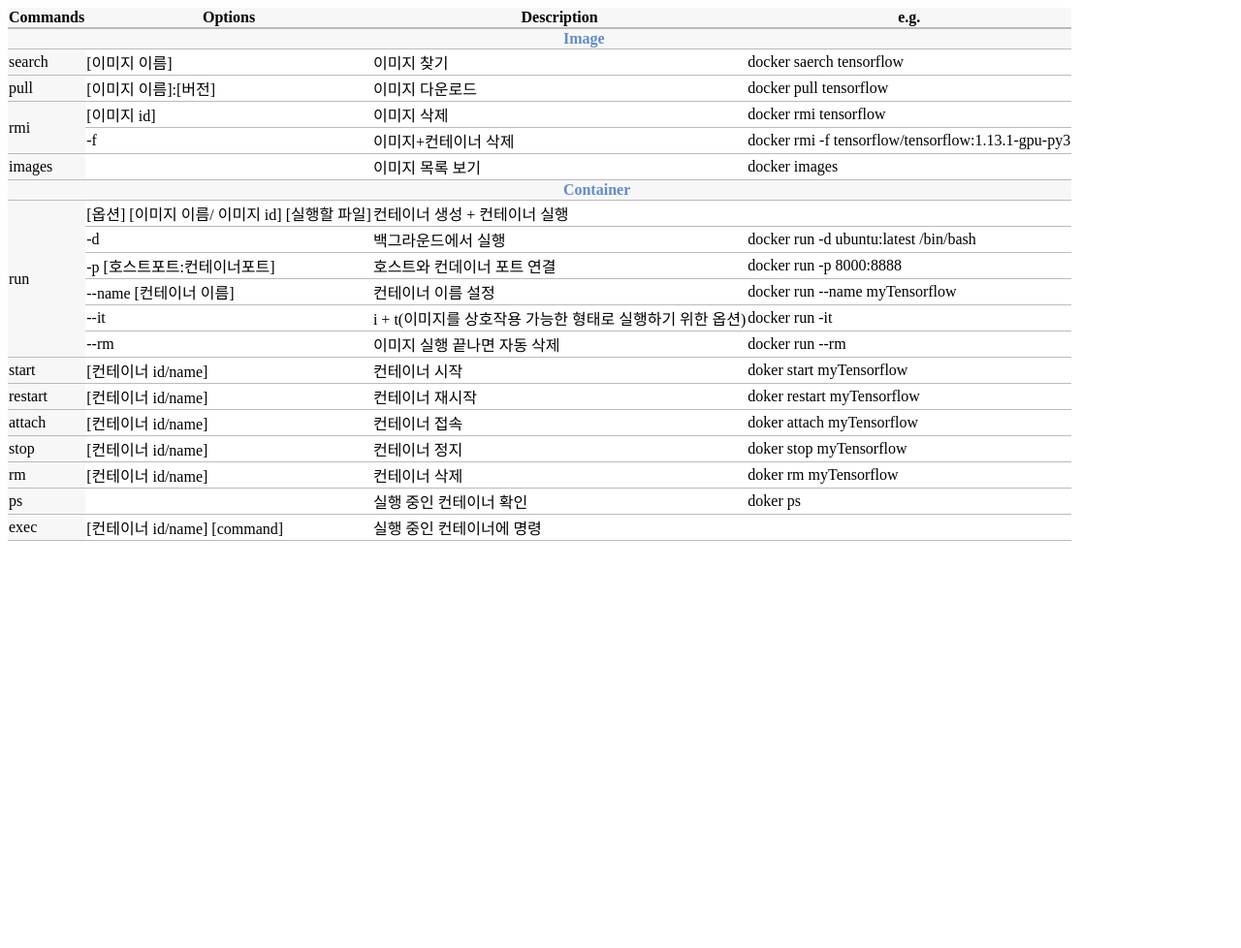
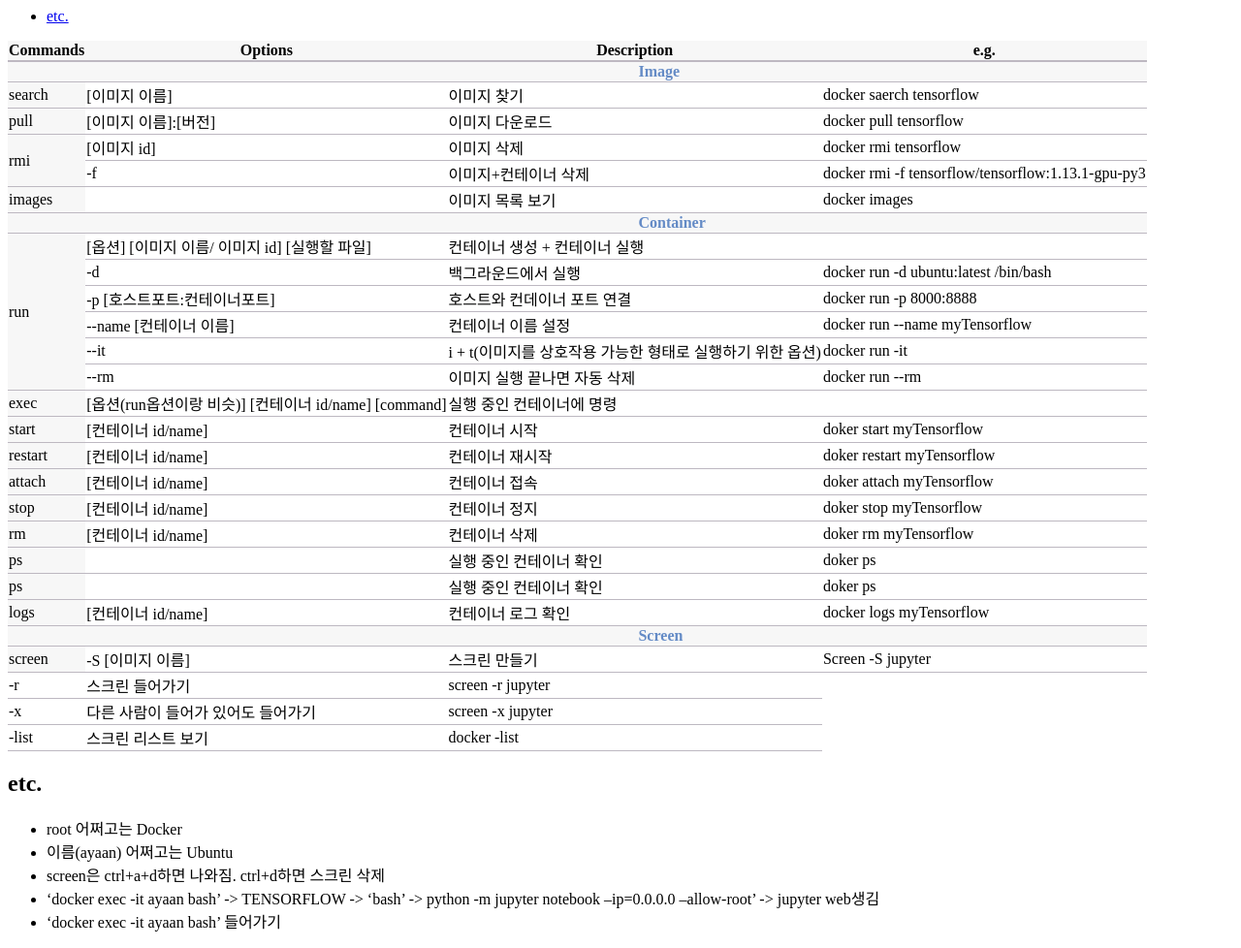
Before and after one commit to finddme/finddme.github.io, a Jekyll site: the page built from _posts/2022-01-13-Docker.md, in a window 1280 px wide. Shown: the whole page at 97% size. Built offline with Jekyll 4.4.1, drawn with Linux system fonts in a browser that asks for light colours; before the commit the page ends 900 px from its top, so only the background shows below that.

Commit message:
Update 2022-01-13-Docker.md

```diff
--- a/_posts/2022-01-13-Docker.md
+++ b/_posts/2022-01-13-Docker.md
@@ -56,13 +56,28 @@
        <tr><td class="line">--name [컨테이너 이름]</td><td class="line">컨테이너 이름 설정</td><td class="line">docker run --name myTensorflow</td></tr>
        <tr><td class="line">--it</td><td class="line">i + t(이미지를 상호작용 가능한 형태로 실행하기 위한 옵션)</td><td class="line">docker run -it </td></tr>
        <tr><td class="line">--rm</td><td class="line">이미지 실행 끝나면 자동 삭제</td><td class="line">docker run --rm</td></tr>
+       <tr><td class="line3" rowspan="1">exec</td><td class="line">[옵션(run옵션이랑 비슷)] [컨테이너 id/name] [command]</td><td class="line">실행 중인 컨테이너에 명령</td><td class="line"> </td></tr>
        <tr><td class="line3" rowspan="1">start</td><td class="line">[컨테이너 id/name]</td><td class="line">컨테이너 시작</td><td class="line">doker start myTensorflow</td></tr>
        <tr><td class="line3" rowspan="1">restart</td><td class="line">[컨테이너 id/name]</td><td class="line">컨테이너 재시작</td><td class="line">doker restart myTensorflow</td></tr>
        <tr><td class="line3" rowspan="1">attach</td><td class="line">[컨테이너 id/name]</td><td class="line">컨테이너 접속</td><td class="line">doker attach myTensorflow</td></tr>
        <tr><td class="line3" rowspan="1">stop</td><td class="line">[컨테이너 id/name]</td><td class="line">컨테이너 정지</td><td class="line">doker stop myTensorflow</td></tr>
        <tr><td class="line3" rowspan="1">rm</td><td class="line">[컨테이너 id/name]</td><td class="line">컨테이너 삭제</td><td class="line">doker rm myTensorflow</td></tr>
        <tr><td class="line3" rowspan="1">ps</td><td class="line"> </td><td class="line">실행 중인 컨테이너 확인</td><td class="line">doker ps</td></tr>
-       <tr><td class="line3" rowspan="1">exec</td><td class="line">[컨테이너 id/name] [command]</td><td class="line">실행 중인 컨테이너에 명령</td><td class="line"> </td></tr>
+       <tr><td class="line3" rowspan="1">ps</td><td class="line"> </td><td class="line">실행 중인 컨테이너 확인</td><td class="line">doker ps</td></tr>
+       <tr><td class="line3" rowspan="1">logs</td><td class="line">[컨테이너 id/name]</td><td class="line">컨테이너 로그 확인</td><td class="line">docker logs myTensorflow</td></tr>
+       <tr><td class="line3"> </td><td class="line3"> </td><td class="line3">&nbsp;&nbsp;&nbsp;&nbsp;&nbsp;&nbsp;&nbsp;&nbsp;&nbsp;&nbsp;&nbsp;&nbsp;&nbsp;&nbsp;&nbsp;&nbsp;&nbsp;&nbsp;&nbsp;&nbsp;&nbsp;&nbsp;&nbsp;&nbsp;&nbsp;&nbsp;&nbsp;&nbsp;&nbsp;&nbsp;&nbsp;&nbsp;&nbsp;&nbsp;&nbsp;&nbsp;&nbsp;&nbsp;&nbsp;&nbsp;&nbsp;&nbsp;&nbsp;&nbsp;&nbsp;&nbsp;&nbsp;&nbsp;&nbsp;<span style="color:#648BC6; font-weight: bold;">Screen</span></td><td class="line3"> </td></tr>
+       <tr><td class="line3" rowspan="1\3">screen</td><td class="line">-S [이미지 이름]</td><td class="line">스크린 만들기</td><td class="line">Screen -S jupyter</td></tr>
+       <tr><td class="line">-r</td><td class="line">스크린 들어가기</td><td class="line">screen -r jupyter</td></tr>
+       <tr><td class="line">-x</td><td class="line">다른 사람이 들어가 있어도 들어가기</td><td class="line">screen -x jupyter</td></tr>
+       <tr><td class="line">-list</td><td class="line">스크린 리스트 보기</td><td class="line">docker -list</td></tr>
     </table>
   </body>
  </html>
+
+## etc.
+
+- root 어쩌고는 Docker
+- 이름(ayaan) 어쩌고는 Ubuntu
+- screen은 ctrl+a+d하면 나와짐. ctrl+d하면 스크린 삭제
+- 'docker exec -it ayaan bash' -> TENSORFLOW -> 'bash' -> python -m jupyter notebook --ip=0.0.0.0 --allow-root' -> jupyter web생김
+- 'docker exec -it ayaan bash' 들어가기
```
